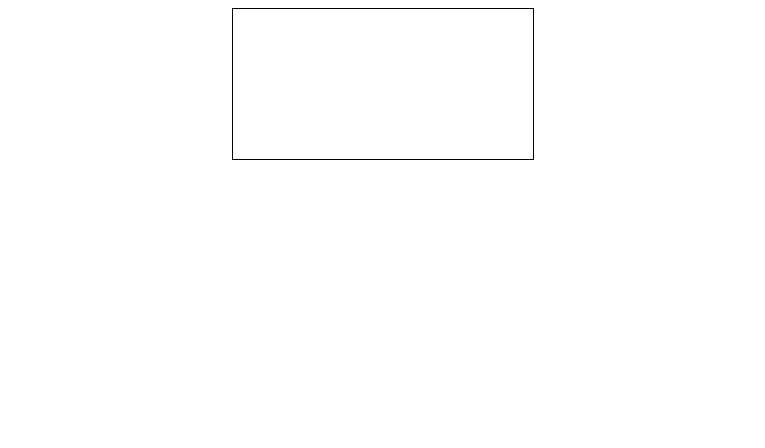
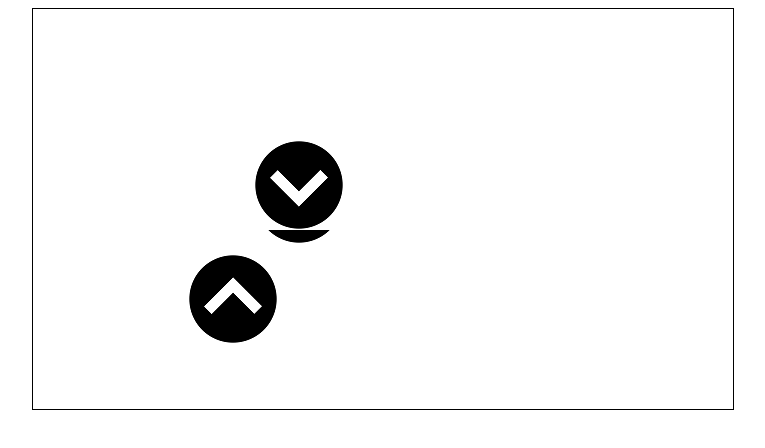
Before and after one commit to cvaldesc/DesarrolloJuegos, a plain HTML site: page javascript/gameCoches/bumper.html in a window 1280 px wide. Shown: the whole page, without its empty margins (257-1022 px from the left). Drawn offline with Linux system fonts and the light colour scheme.

Commit message:
se agregan

```diff
--- a/javascript/gameCoches/bumper.html
+++ b/javascript/gameCoches/bumper.html
@@ -5,10 +5,18 @@
 	<meta http-equiv="X-UA-Compatible" content="IE=edge">
 	<title>Bumpers cars</title>
 	<script src="game.js" type="text/javascript" ></script>
+	<script src="client.js" type="text/javascript" ></script>
+
 </head>
 <body style="text-align: center">
-	<canvas id="BumpersCanvas" style="border: 1px solid black">
+	<canvas id="BumperCanvas" style="border: 1px solid black">
 		your browser does not support html canvas!
 	</canvas>
 </body>
+<script>
+Cars.push({X:200, Y:200, VX:0, VY:0, OR:0});
+Cars.push({X:100, Y:100, VX:5, VY:0, OR:0});
+Cars.push({X:300, Y:300, VX:-1, VY:-1, OR:Math.PI});
+MyCar = Cars[2];
+</script>
 </html>
--- /dev/null
+++ b/javascript/gameCoches/client.js
@@ -0,0 +1,77 @@
+var GraphicsContext; //contexto de dibujo canvas
+var Cars = []; //todos los datos de los coches
+var MyCar = null; //referencia a ese eleento de cars que controla el juegador
+var KeysPressed = 0; //bit 0:up bit 1:izq bit 2:der
+
+var CarImage = new Image();
+CarImage.src = "car.png";
+
+document.addEventListener("keydown", function (E) {
+	//arriba
+	if(E.which == 38 && (KeysPressed & 1) == 0){
+		 KeysPressed |= 1;
+	}
+	//izq
+	else if(E.which == 37 && (KeysPressed & 2 ) == 0 ){
+		 KeysPressed |= 2;
+	}
+	//der
+	else if(E.which == 39 && (KeysPressed & 4 ) == 0 ){
+		 KeysPressed |= 4;
+	}
+});
+
+document.addEventListener("keyup", function (E) {
+	//arriba
+	if(E.which == 38){
+		KeysPressed &= ~1;
+	}
+	//izq
+	else if(E.which == 37 ){
+		 KeysPressed &= ~2;
+	}
+	//der
+	else if(E.which == 39 ){
+		KeysPressed &= ~4;
+	}
+});
+window.addEventListener("load", function () {
+	var BumperCanvas = document.getElementById("BumperCanvas");
+	BumperCanvas.width = GP.GameWidth;
+	BumperCanvas.height = GP.GameHeight;
+	GraphicsContext = BumperCanvas.getContext("2d");
+
+	//configura el bucle del juego
+	setInterval(function () {
+		/* body... */
+		if(MyCar){
+			//Gira a la izquierda
+			if(KeysPressed & 2) {
+				MyCar.OR -= GP.TurnSpeed;
+			}
+			//gira a la derecha
+			if(KeysPressed & 4) {
+				MyCar.OR += GP.TurnSpeed;
+			}
+			//acelera
+			if(KeysPressed & 1){
+				MyCar.VX += GP.Acceleration * Math.sin(MyCar.OR);//averiguar que es OR
+				MyCar.VY -= GP.Acceleration * Math.cos(MyCar.OR);//averiguar sin y cos
+			}
+		}
+		RunGameFrame(Cars);
+		DrawGame();
+	}, GP.GameFrameTime);
+});
+
+function DrawGame () {
+	//Limpia la pantalla
+	GraphicsContext.clearRect(0,0,GP.GameWidth, GP.GameHeight);
+	for (var i = 0; i < Cars.length; i++) {
+		GraphicsContext.save();
+		GraphicsContext.translate(Cars[i].X | 0, Cars[i].Y | 0);
+		GraphicsContext.rotate(Cars[i].OR);
+		GraphicsContext.drawImage(CarImage,-CarImage.width / 2 | 0, CarImage.height / 2 | 0);
+		GraphicsContext.restore();
+	};
+}
--- a/javascript/gameCoches/game.js
+++ b/javascript/gameCoches/game.js
@@ -5,10 +5,11 @@ var GP = {
 	CarRadius: 25,
 	FrictionMultiplier: 0.97,
 	MaxSpeed: 6,
-	TurnSpeed: 6,
+	TurnSpeed: 0.1,
 	Acceleration: 0.3
 };
 function RunGameFrame(Cars) {
+	console.log(Cars)
 	// body...
 	//Mueve los coches y recoge los impulsos de las colisiones.
 	//cada impulso sera una matriz en el formato
@@ -28,7 +29,7 @@ function RunGameFrame(Cars) {
 				el coche puede estar todavia muy cerca de la pared, pero tendra la velocidad apuntando a otro lado. Deberiamos no
 				tratar eso como otra colision. Esa es la razon para este codigo.
 			*/
-			if( (Cars[i].x <= GP.CarRadius && Cars[i].VX <= 0) || (Cars[i].X >= GP.GameWidth - GP.CarRadius && Cars[i].VX >= 0)){
+			if( (Cars[i].X <= GP.CarRadius && Cars[i].VX <= 0) || (Cars[i].X >= GP.GameWidth - GP.CarRadius && Cars[i].VX >= 0)){
 				//Gira el coche
 				Impulses.push([i,null, 2 * Cars[i].VX, 0]);
 			}
@@ -95,14 +96,14 @@ function RunGameFrame(Cars) {
 		}
 		if(Impulses[i][1] in Cars){
 			Cars[Impulses[i][1]].VX += Impulses[i][2];
-			Cars[Impulses[i][1]].VY -= Impulses[i][3];
+			Cars[Impulses[i][1]].VY += Impulses[i][3];
 		}
 	}
 	//Fuerza un limite de velocidades y aplica friccion
 	for (var i = 0; i < Cars.length; i++) {
 		//reduce la velocidad del coche si sobrepasa el limite.
-		var Speed =Math.sqrt(Cars[i].VX * Cars[i].VX + Cars[i].VY * Cars[i].VY);
-		if(speed >= GP.MaxSpeed){
+		var Speed = Math.sqrt(Cars[i].VX * Cars[i].VX + Cars[i].VY * Cars[i].VY);
+		if(Speed >= GP.MaxSpeed){
 			Cars[i].VX *= GP.MaxSpeed / Speed;
 			Cars[i].VY *= GP.MaxSpeed / Speed;
 		}
```
Also changed, not shown: javascript/juegoPracticas/game.js (deleted, +0 -15 lines), javascript/gameCoches/car.png (added).
